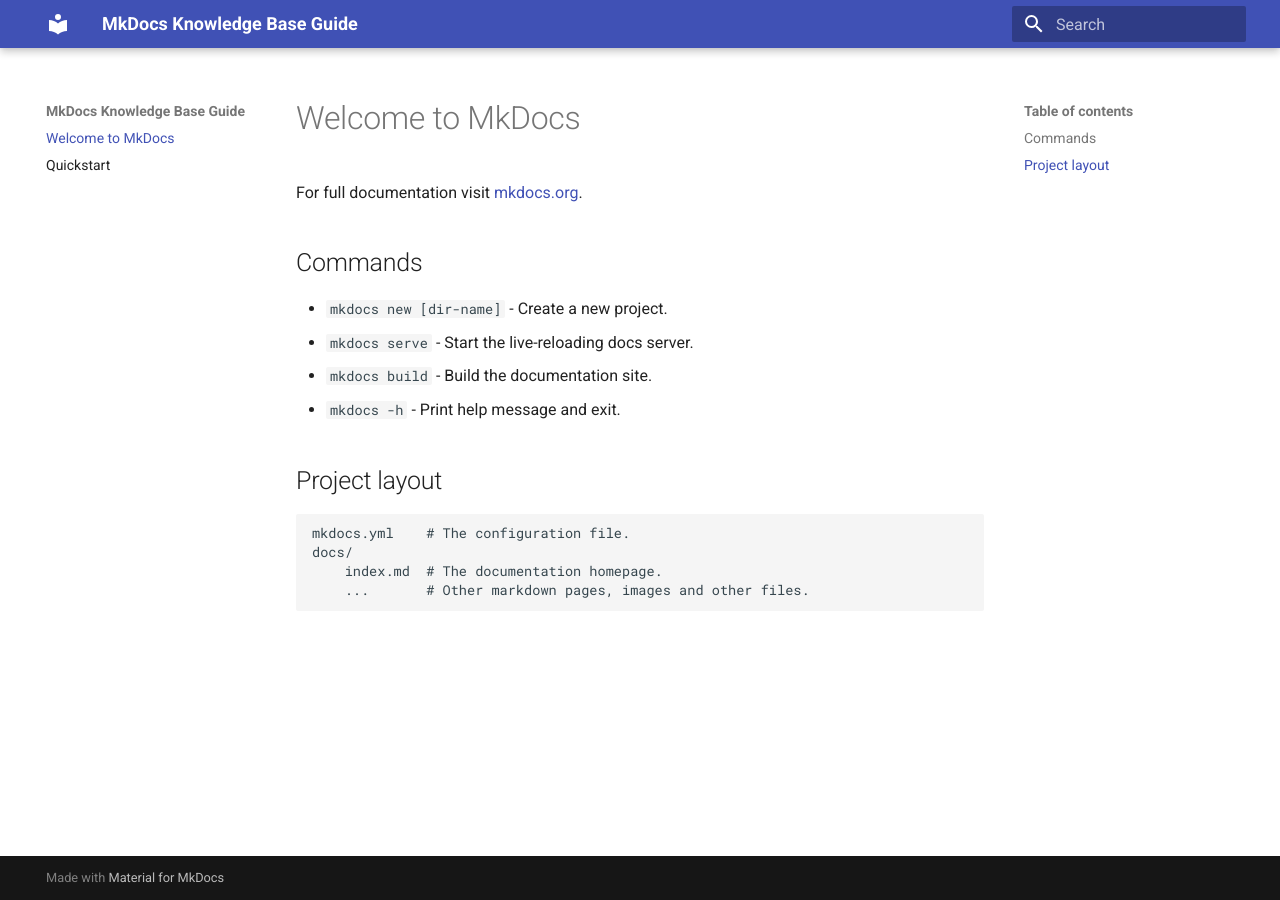
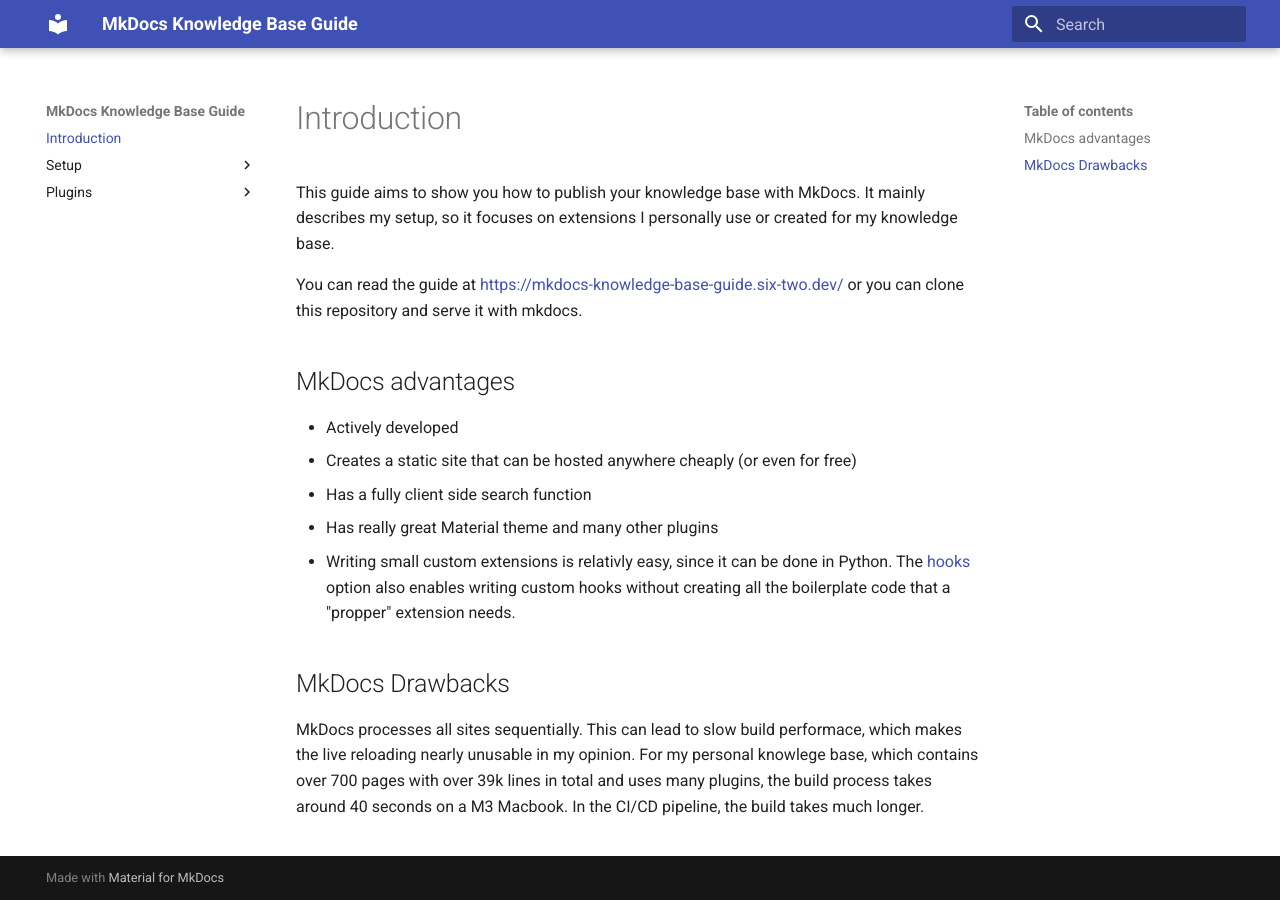
Before and after one commit to six-two/mkdocs-knowledge-base-guide, an MkDocs documentation site: the page built from docs/index.md, in a window 1280 px wide. Built offline with MkDocs 1.6.1 and Material for MkDocs 9.7.7, drawn with Linux system fonts in a browser that asks for light colours.

Commit message:
Added setup pages

```diff
--- a/docs/index.md
+++ b/docs/index.md
@@ -1,17 +1,22 @@
-# Welcome to MkDocs
+# Introduction
 
-For full documentation visit [mkdocs.org](https://www.mkdocs.org).
+This guide aims to show you how to publish your knowledge base with MkDocs.
+It mainly describes my setup, so it focuses on extensions I personally use or created for my knowledge base.
 
-## Commands
+You can read the guide at <https://mkdocs-knowledge-base-guide.six-two.dev/> or you can clone this repository and serve it with mkdocs.
 
-* `mkdocs new [dir-name]` - Create a new project.
-* `mkdocs serve` - Start the live-reloading docs server.
-* `mkdocs build` - Build the documentation site.
-* `mkdocs -h` - Print help message and exit.
+## MkDocs advantages
 
-## Project layout
+- Actively developed
+- Creates a static site that can be hosted anywhere cheaply (or even for free)
+- Has a fully client side search function
+- Has really great Material theme and many other plugins
+- Writing small custom extensions is relativly easy, since it can be done in Python.
+    The [hooks](https://www.mkdocs.org/user-guide/configuration/#hooks) option also enables writing custom hooks without creating all the boilerplate code that a "propper" extension needs.
 
-    mkdocs.yml    # The configuration file.
-    docs/
-        index.md  # The documentation homepage.
-        ...       # Other markdown pages, images and other files.
+## MkDocs Drawbacks
+
+MkDocs processes all sites sequentially.
+This can lead to slow build performace, which makes the live reloading nearly unusable in my opinion.
+For my personal knowlege base, which contains over 700 pages with over 39k lines in total and uses many plugins, the build process takes around 40 seconds on a M3 Macbook.
+In the CI/CD pipeline, the build takes much longer.
--- a/mkdocs.yml
+++ b/mkdocs.yml
@@ -1,3 +1,7 @@
 site_name: MkDocs Knowledge Base Guide
 theme:
   name: material
+
+plugins:
+- search
+- awesome-pages
```
Also changed, not shown: README.md (+2 -0 lines), docs/plugins/internal-links.md (added, +1 -0 lines), docs/plugins/todo.md (added, +1 -0 lines), docs/quickstart.md (deleted, +0 -9 lines), docs/setup/dependency-pinning.md (added, +28 -0 lines), docs/setup/quickstart.md (added, +17 -0 lines), docs/setup/vercel-ci-cd.md (added, +27 -0 lines), requirements.txt (+9 -0 lines), docs/.pages (added), docs/setup/.pages (added), 1 other file.
